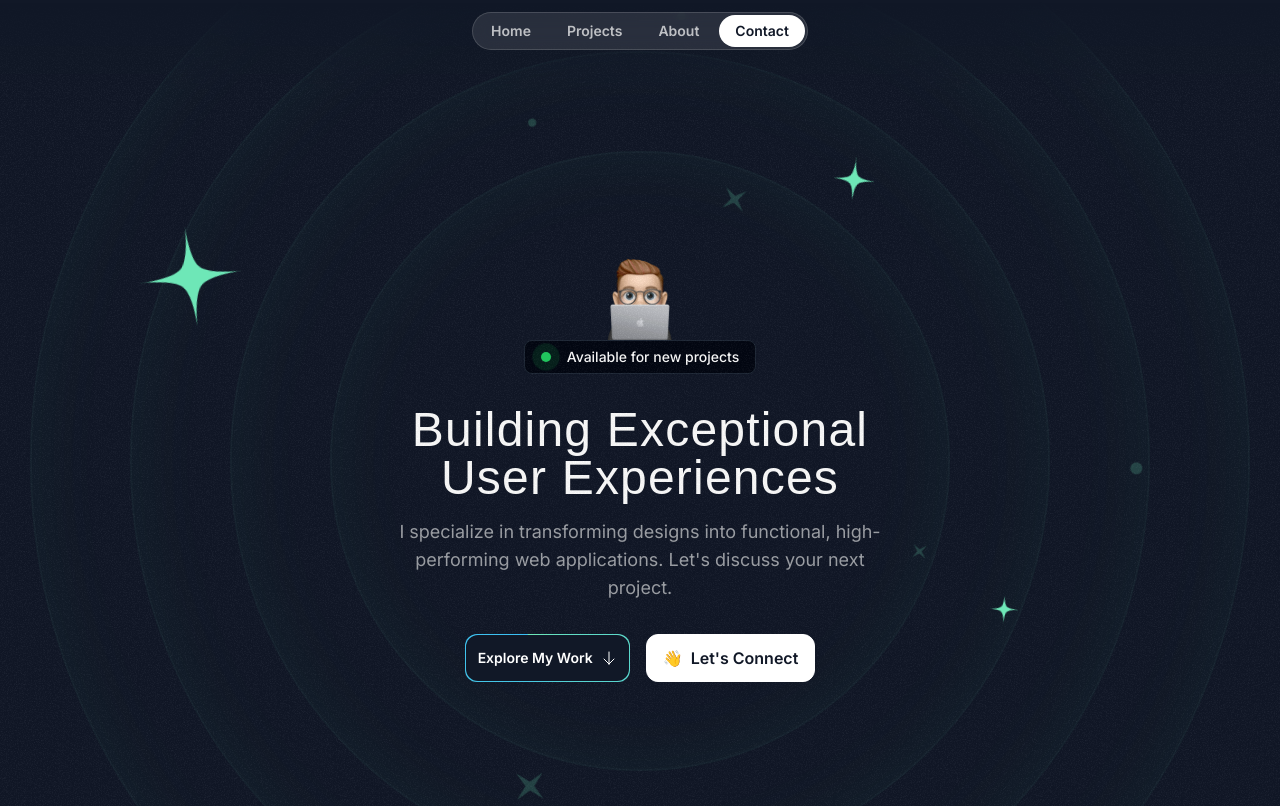
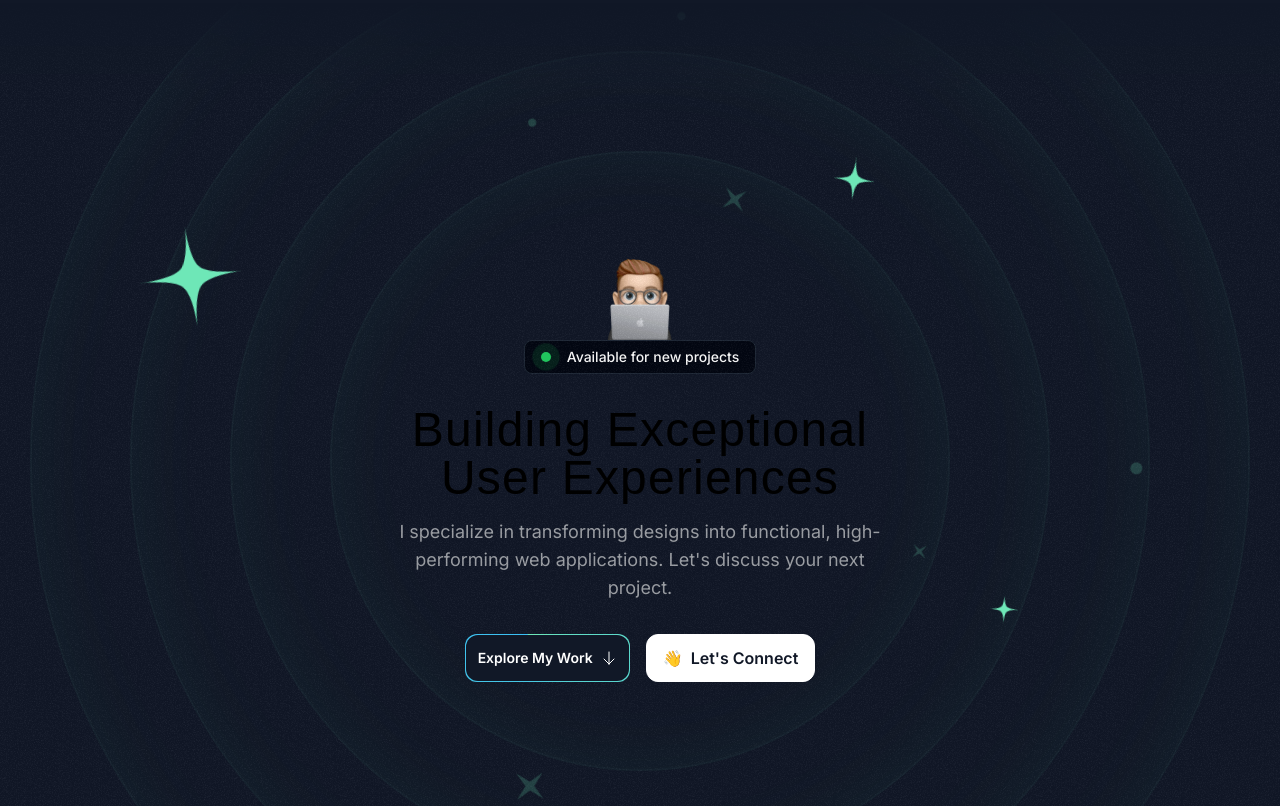
Before and after one commit to RaedMasri1/portfolio, a Next.js app: page / in a window 1280 px wide. Shown: the top 806 px of the page. Built offline with nearby package versions, Linux system fonts and the light colour scheme; a web font is replaced by a local one.

Commit message:
third change

```diff
--- a/src/app/page.tsx
+++ b/src/app/page.tsx
@@ -1,4 +1,4 @@
-import { Header } from '../sections/Header';
+
 import { HeroSection } from '../sections/Hero';
 import { ProjectsSection } from '../sections/Projects';
 import { TapeSection } from '../sections/Tape';
@@ -6,10 +6,19 @@ import { TestimonialsSection } from '../sections/Testimonials';
 import { AboutSection } from '../sections/About';
 import { ContactSection } from '../sections/Contact';
 import { Footer } from '../sections/Footer';
+import { FloatingNavbar } from '../components/FloatingNavbar';
 
-const Home = () => (
+
+const Home = () => {
+  const navItems = [
+    { name: 'Home', link: '#home' },
+    { name: 'Projects', link: '#projects' },
+    { name: 'About', link: '#about' },
+    { name: 'Contact', link: '#contact' },
+  ];
+  return (
     <div>
-    <Header />
+      <FloatingNavbar navItems={navItems} />
       <HeroSection />
       <ProjectsSection />
       <TapeSection />
@@ -19,4 +28,5 @@ const Home = () => (
       <Footer />
     </div>
   );
+};
 export default Home;
--- /dev/null
+++ b/src/components/FloatingNavbar.tsx
@@ -0,0 +1,88 @@
+/* eslint-disable no-undef */
+/* eslint-disable react/require-default-props */
+
+'use client';
+
+import React, { useState } from 'react';
+import {
+  motion,
+  AnimatePresence,
+  useScroll,
+  useMotionValueEvent,
+} from 'framer-motion';
+import Link from 'next/link';
+
+export const FloatingNavbar = ({
+  navItems,
+}: {
+  navItems: {
+    name: string;
+    link: string;
+    icon?: JSX.Element;
+  }[];
+}) => {
+  const { scrollYProgress } = useScroll();
+
+  // set true for the initial state so that nav bar is visible in the hero section
+  const [visible, setVisible] = useState(true);
+
+  useMotionValueEvent(scrollYProgress, 'change', (current) => {
+    // Check if current is not undefined and is a number
+    if (typeof current === 'number') {
+      const direction = current! - scrollYProgress.getPrevious()!;
+
+      if (scrollYProgress.get() < 0.05) {
+        // also set true for the initial state
+        setVisible(true);
+      } else if (direction < 0) {
+        setVisible(true);
+      } else {
+        setVisible(false);
+      }
+    }
+  });
+
+  return (
+    <AnimatePresence mode="wait">
+      <motion.div
+        initial={{
+          opacity: 1,
+          y: -100,
+        }}
+        animate={{
+          y: visible ? 0 : -100,
+          opacity: visible ? 1 : 0,
+        }}
+        transition={{
+          duration: 0.2,
+        }}
+        className="flex max-w-fit md:min-w-[70vw] lg:min-w-fit fixed z-[5000] top-10 inset-x-0 mx-auto p-0.5 b border border-white/15 rounded-full bg-white/10 backdrop-blur items-center justify-center"
+      >
+        {navItems.map((navItem: any, idx: number) => {
+          if (navItem.name === 'Contact') {
+            return (
+              <Link
+                key={`link=${idx}`}
+                href={navItem.link}
+                className="nav-item bg-white text-gray-900 hover:bg-white/70 hover:text-gray-900"
+              >
+                <span className="block sm:hidden">{navItem.icon}</span>
+                <span className=" text-sm !cursor-pointer">{navItem.name}</span>
+              </Link>
+            );
+          }
+          return (
+            <Link
+              key={`link=${idx}`}
+              href={navItem.link}
+              className="nav-item"
+            >
+              <span className="block sm:hidden">{navItem.icon}</span>
+              <span className=" text-sm !cursor-pointer">{navItem.name}</span>
+            </Link>
+          );
+        })}
+      </motion.div>
+    </AnimatePresence>
+  );
+};
--- /dev/null
+++ b/src/components/ui/TextGenerateEffect.tsx
@@ -0,0 +1,61 @@
+/* eslint-disable react/require-default-props */
+
+'use client';
+
+import { useEffect } from 'react';
+import { motion, stagger, useAnimate } from 'framer-motion';
+import { cn } from '../../../lib/utils';
+
+export const TextGenerateEffect = ({
+  words,
+  className,
+  filter = true,
+  duration = 0.5,
+}: {
+  words: string;
+  className?: string;
+  filter?: boolean;
+  duration?: number;
+}) => {
+  const [scope, animate] = useAnimate();
+  const wordsArray = words.split(' ');
+  useEffect(() => {
+    animate(
+      'span',
+      {
+        opacity: 1,
+        filter: filter ? 'blur(0px)' : 'none',
+      },
+      {
+        duration: duration || 1,
+        delay: stagger(0.2),
+      },
+    );
+  }, [scope.current]);
+
+  const renderWords = () => (
+    <motion.div ref={scope}>
+      {wordsArray.map((word, idx) => (
+        <motion.span
+          key={word + idx}
+          className="dark:text-white text-black opacity-0"
+          style={{
+            filter: filter ? 'blur(10px)' : 'none',
+          }}
+        >
+          {word}{' '}
+        </motion.span>
+      ))}
+    </motion.div>
+  );
+
+  return (
+
+    <div className="max-w-lg mx-auto">
+      <div className=" font-serif text-3xl md:text-5xl text-center mt-8 tracking-wide">
+        {renderWords()}
+      </div>
+    </div>
+
+  );
+};
--- /dev/null
+++ b/src/components/ui/TypeWriterEffect.tsx
@@ -0,0 +1,95 @@
+/* eslint-disable react/require-default-props */
+
+'use client';
+
+import { motion, stagger, useAnimate, useInView } from 'framer-motion';
+import { useEffect } from 'react';
+import { cn } from '../../../lib/utils';
+
+export const TypewriterEffect = ({
+  words,
+  className,
+  cursorClassName,
+}: {
+  words: {
+    text: string;
+    className?: string;
+  }[];
+  className?: string;
+  cursorClassName?: string;
+}) => {
+  // split text inside of words into array of characters
+  const wordsArray = words.map((word) => ({
+    ...word,
+    text: word.text.split(''),
+  }));
+
+  const [scope, animate] = useAnimate();
+  const isInView = useInView(scope);
+  useEffect(() => {
+    if (isInView) {
+      animate(
+        'span',
+        {
+          display: 'inline-block',
+          opacity: 1,
+          width: 'fit-content',
+        },
+        {
+          duration: 0.3,
+          delay: stagger(0.1),
+          ease: 'easeInOut',
+        },
+      );
+    }
+  }, [isInView]);
+
+  const renderWords = () => (
+    <motion.div ref={scope} className="inline">
+      {wordsArray.map((word, idx) => (
+        <div key={`word-${idx}`} className="inline-block">
+          {word.text.map((char, index) => (
+            <motion.span
+              initial={{}}
+              key={`char-${index}`}
+              className={cn(
+                'dark:text-gray-900 text-gray-900  opacity-0 hidden',
+                word.className,
+              )}
+            >
+              {char}
+            </motion.span>
+          ))}
+              &nbsp;
+        </div>
+      ))}
+    </motion.div>
+  );
+  return (
+    <div
+      className={cn(
+        'font-serif text-2xl md:text-3xl text-center',
+        className,
+      )}
+    >
+      {renderWords()}
+      <motion.span
+        initial={{
+          opacity: 0,
+        }}
+        animate={{
+          opacity: 1,
+        }}
+        transition={{
+          duration: 0.8,
+          repeat: Infinity,
+          repeatType: 'reverse',
+        }}
+        className={cn(
+          'inline-block rounded-sm w-[4px] h-4 md:h-6 lg:h-10 bg-gray-900',
+          cursorClassName,
+        )}
+      />
+    </div>
+  );
+};
--- a/src/sections/Contact.tsx
+++ b/src/sections/Contact.tsx
@@ -1,8 +1,31 @@
-import { useRouter } from 'next/router';
+// import { useRouter } from 'next/router';
+import { TypewriterEffect } from '../components/ui/TypeWriterEffect';
 import ArrowUpRightIcon from '../assets/icons/arrow-up-right.svg';
 import grainImage from '../assets/images/grain.jpg';
 
-export const ContactSection = () => (
+export const ContactSection = () => {
+  //  Let's create something amazing together
+  const words = [
+    {
+      text: 'Let\'s',
+    },
+    {
+      text: 'create',
+    },
+    {
+      text: 'something',
+    },
+    {
+      text: 'amazing',
+      className: 'dark:text-white text-white',
+    },
+    {
+      text: 'together',
+
+    },
+
+  ];
+  return (
     <div id="contact" className="py-16 pt-12 lg:py-24 lg:pt-20">
       <div className="container">
         <div className="bg-gradient-to-r from-emerald-300 to-sky-400 text-gray-900 py-8 px-10 rounded-3xl text-center relative overflow-hidden z-0">
@@ -14,7 +37,10 @@ export const ContactSection = () => (
           />
           <div className="flex flex-col md:flex-row gap-8 md:gap-16 items-center">
             <div>
-            <h2 className="font-serif text-2xl md:text-3xl">Let&apos;s create something amazing together</h2>
+              {/* <h2 className="font-serif text-2xl md:text-3xl">
+                Ready to bring your next project to life? Let&apos;s create something amazing together
+              </h2> */}
+              <TypewriterEffect words={words} className="font-serif text-2xl md:text-3xl" />
               <p className="text-sm md:text-base mt-2 ">
                 Ready to bring your next project to life? Let&apos;s connect and discuss. I can help you achieve your goals.
               </p>
@@ -33,3 +59,4 @@ export const ContactSection = () => (
     </div>
 
   );
+};
--- a/src/sections/Footer.tsx
+++ b/src/sections/Footer.tsx
@@ -1,3 +1,4 @@
+
 import ArrowUpRightIcon from '../assets/icons/arrow-up-right.svg';
 
 const footerLinks = [
--- a/src/sections/Header.tsx
+++ /dev/null
@@ -1,37 +0,0 @@
-'use client';
-
-// Add this line at the top of your file
-
-import React from 'react';
-
-export const Header: React.FC = () => {
-  const handleScroll = (e: React.MouseEvent<HTMLAnchorElement, MouseEvent>, id: string) => {
-    e.preventDefault();
-    const targetElement = document.querySelector(id);
-    if (targetElement) {
-      targetElement.scrollIntoView({
-        behavior: 'smooth',
-        block: 'start',
-      });
-    }
-  };
-
-  return (
-    <div className="flex justify-center items-center fixed top-3 w-full z-10">
-      <nav className="flex gap-1 p-0.5 border border-white/15 rounded-full bg-white/10 backdrop-blur">
-        <a href="#home" className="nav-item" onClick={(e) => handleScroll(e, '#home')}>
-          Home
-        </a>
-        <a href="#projects" className="nav-item" onClick={(e) => handleScroll(e, '#projects')}>
-          Projects
-        </a>
-        <a href="#about" className="nav-item" onClick={(e) => handleScroll(e, '#about')}>
-          About
-        </a>
-        <a href="#contact" className="nav-item bg-white text-gray-900 hover:bg-white/70 hover:text-gray-900" onClick={(e) => handleScroll(e, '#contact')}>
-          Contact
-        </a>
-      </nav>
-    </div>
-  );
-};
--- a/src/sections/Hero.tsx
+++ b/src/sections/Hero.tsx
@@ -10,6 +10,8 @@ import SparkleIcon from '../assets/icons/sparkle.svg';
 import { HeroOrbit } from '../components/HeroOrbit';
 import { MagicButton } from '../components/MagicButton';
 
+import { TextGenerateEffect } from '../components/ui/TextGenerateEffect';
+
 export const HeroSection: React.FC = () => {
   const handleScroll = (id: string) => {
     const targetElement = document.querySelector(id);
@@ -20,6 +22,8 @@ export const HeroSection: React.FC = () => {
       });
     }
   };
+  //   const words = ['better', 'cute', 'beautiful', 'modern'];
+  const words = 'Building Exceptional User Experiences';
   return (
     <div id="home" className="py-32 md:py-48 lg:py-60 relative z-0 overflow-x-clip">
       <div className="absolute inset-0  [mask-image:linear-gradient(to_bottom,transparent,black_10%,black_90%,transparent)]">
@@ -75,8 +79,15 @@ export const HeroSection: React.FC = () => {
           </div>
         </div>
         <div className="max-w-lg mx-auto">
-          <h1 className="font-serif text-3xl md:text-5xl text-center mt-8 tracking-wide">Building Exceptional User Experiences</h1>
+          {/* <div className="font-serif text-3xl md:text-5xl text-center mt-8 tracking-wide">Building
+            <FlipWords words={words} />
+            <br />
+            User Experiences
+          </div> */}
+          <TextGenerateEffect duration={1} words={words} />
+
           <p className="mt-4 text-center text-white/60 md:text-lg">I specialize in transforming designs into functional, high-performing web applications. Let&apos;s discuss your next project.</p>
+        </div>
       </div>
       <div className="flex flex-col md:flex-row justify-center items-center mt-8 gap-4">
         <MagicButton onClick={() => handleScroll('#projects')}><span className="font-semibold">Explore My Work</span>
@@ -100,6 +111,6 @@ export const HeroSection: React.FC = () => {
         </button>
       </div>
     </div>
-    </div>
+
   );
 };
--- a/src/sections/Testimonials.tsx
+++ b/src/sections/Testimonials.tsx
@@ -50,7 +50,8 @@ export const TestimonialsSection = () => (
         title="What Clients Say about Me"
         description="Don't just take my word for it. See what my clients have to say about my work."
       />
-
+    </div>
+    <div>
       <div className="mt-12 lg:mt-20 flex overflow-x-clip [mask-image:linear-gradient(to_right,transparent,black_10%,black_90%,transparent)] py-4 -my-4">
         <div className="flex gap-8 pr-8 flex-none animate-move-left [animation-duration:90s] hover:[animation-play-state:paused]">
           {[...new Array(2).fill(0).map((_, idx) => (
@@ -77,3 +78,37 @@ export const TestimonialsSection = () => (
     </div>
   </div>
 );
+
+/*
+
+   <div className="flex flex-col items-center max-lg:mt-10">
+        <div
+          // remove bg-white dark:bg-black dark:bg-grid-white/[0.05], h-[40rem] to 30rem , md:h-[30rem] are for the responsive design
+          className="h-[50vh] md:h-[30rem] rounded-md flex flex-col antialiased  items-center justify-center relative overflow-hidden"
+        >
+          <InfiniteMovingCards
+            items={testimonials}
+            direction="right"
+            speed="slow"
+          />
+        </div>
+
+        <div className="flex flex-wrap items-center justify-center gap-4 md:gap-16 max-lg:mt-10">
+          {companies.map((company) => (
+            <React.Fragment key={company.id}>
+              <div className="flex md:max-w-60 max-w-32 gap-2">
+                <img
+                  src={company.img}
+                  alt={company.name}
+                  className="md:w-10 w-5"
+                />
+                <img
+                  src={company.nameImg}
+                  alt={company.name}
+                  width={company.id === 4 || company.id === 5 ? 100 : 150}
+                  className="md:w-24 w-20"
+                />
+              </div>
+            </React.Fragment>
+          ))}
+*/
```
Also changed, not shown: package.json (+11 -4 lines), 1 other file (tests, documents, lock files or other folders). Lines whose indentation alone changed are shown as unchanged.
